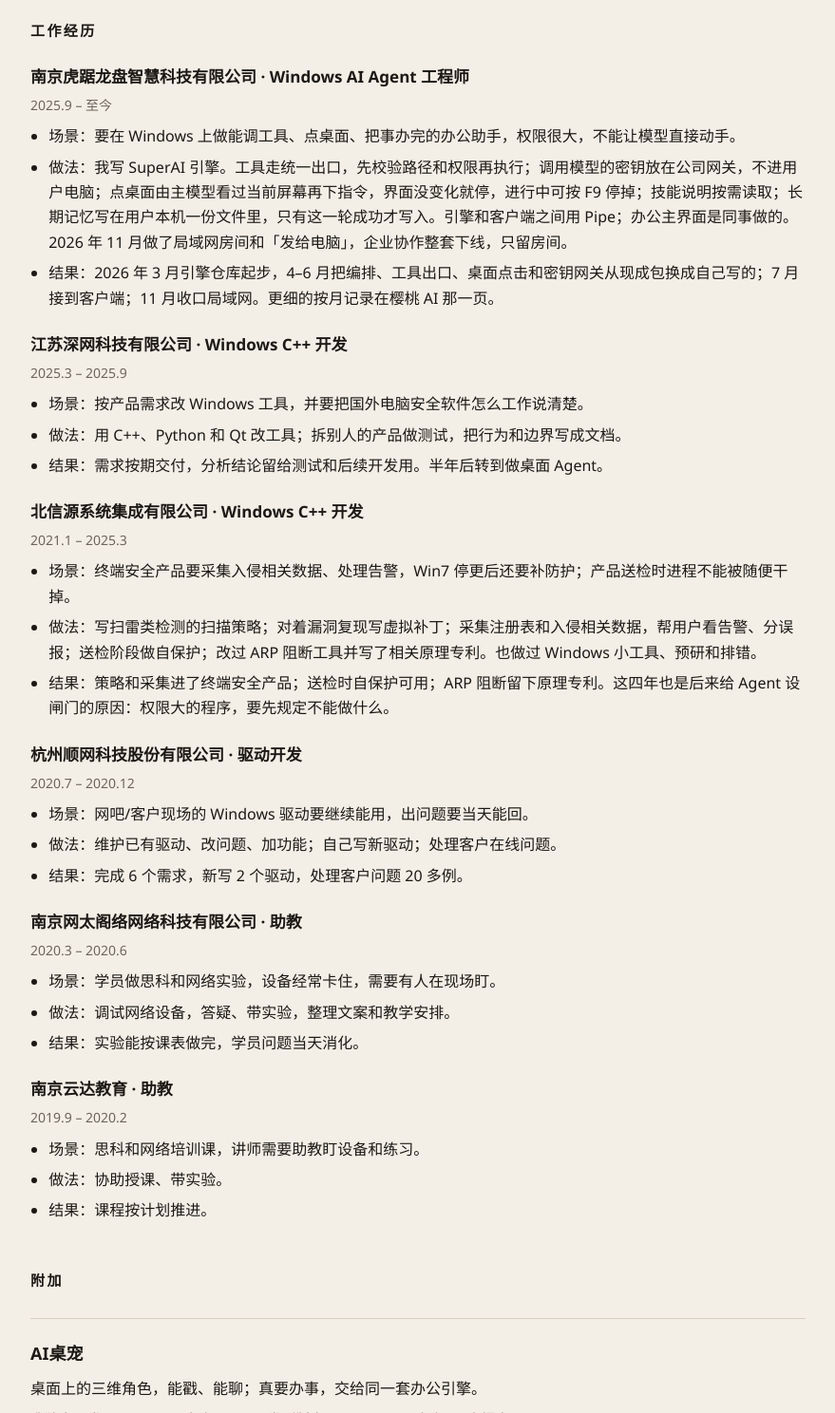
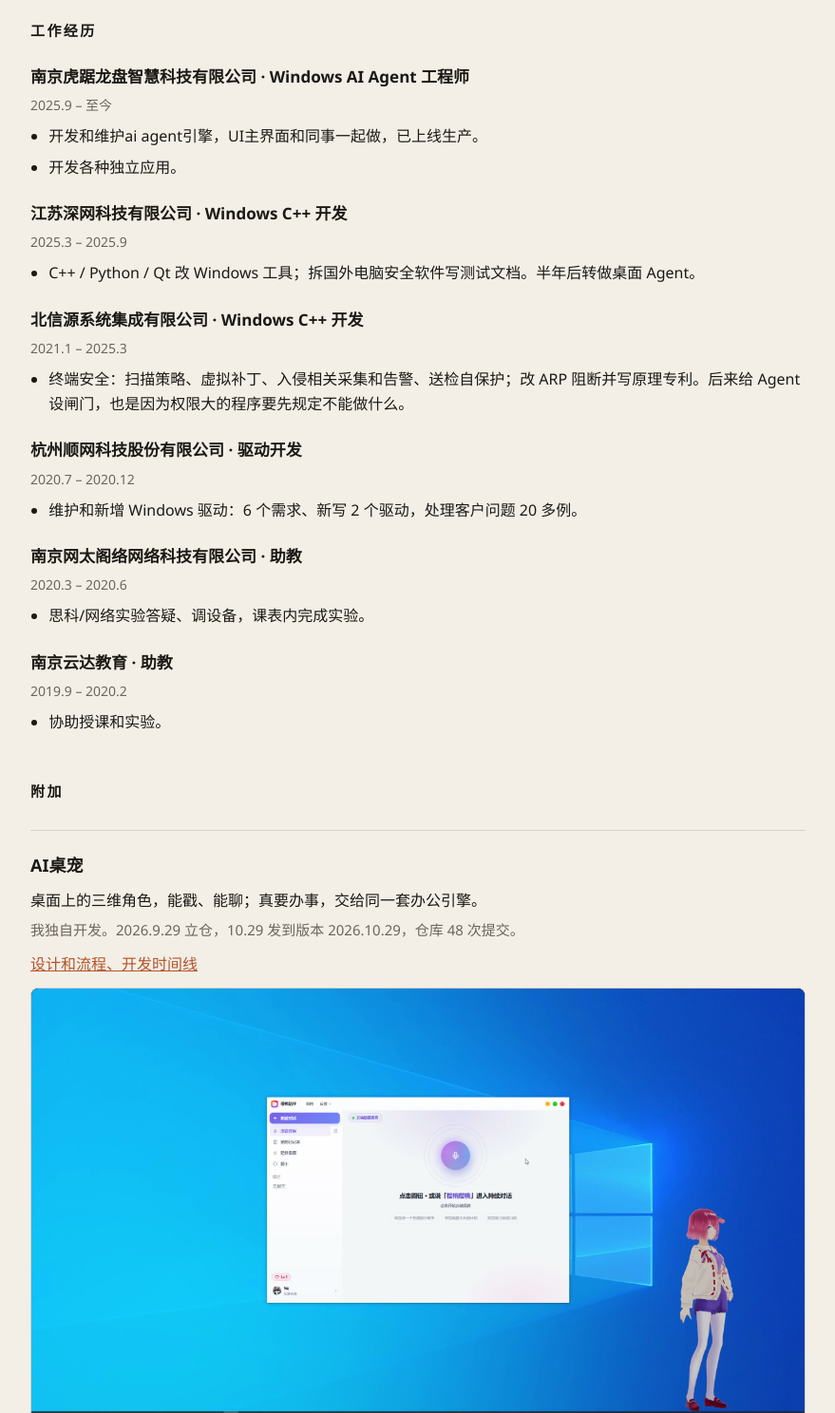
Before and after one commit to PowerfulGun/online-resume, a plain HTML site: page index.html in a window 1280 px wide. Shown: the part 1340-2828 px from the top of the page at 95% size, without its empty margins (200-1079 px from the left). Drawn offline with Linux system fonts and the light colour scheme.

Commit message:
Shorten work history so it scans in one screen.
Co-authored-by: Cursor <cursoragent@cursor.com>

```diff
--- a/index.html
+++ b/index.html
@@ -151,9 +151,8 @@
         <h3>南京虎踞龙盘智慧科技有限公司 · Windows AI Agent 工程师</h3>
         <p class="when">2025.9 – 至今</p>
         <ul>
-          <li>场景：要在 Windows 上做能调工具、点桌面、把事办完的办公助手，权限很大，不能让模型直接动手。</li>
-          <li>做法：我写 SuperAI 引擎。工具走统一出口，先校验路径和权限再执行；调用模型的密钥放在公司网关，不进用户电脑；点桌面由主模型看过当前屏幕再下指令，界面没变化就停，进行中可按 F9 停掉；技能说明按需读取；长期记忆写在用户本机一份文件里，只有这一轮成功才写入。引擎和客户端之间用 Pipe；办公主界面是同事做的。2026 年 11 月做了局域网房间和「发给电脑」，企业协作整套下线，只留房间。</li>
-          <li>结果：2026 年 3 月引擎仓库起步，4–6 月把编排、工具出口、桌面点击和密钥网关从现成包换成自己写的；7 月接到客户端；11 月收口局域网。更细的按月记录在樱桃 AI 那一页。</li>
+          <li>开发和维护ai agent引擎，UI主界面和同事一起做，已上线生产。</li>
+          <li>开发各种独立应用。</li>
         </ul>
       </article>
 
@@ -161,9 +160,7 @@
         <h3>江苏深网科技有限公司 · Windows C++ 开发</h3>
         <p class="when">2025.3 – 2025.9</p>
         <ul>
-          <li>场景：按产品需求改 Windows 工具，并要把国外电脑安全软件怎么工作说清楚。</li>
-          <li>做法：用 C++、Python 和 Qt 改工具；拆别人的产品做测试，把行为和边界写成文档。</li>
-          <li>结果：需求按期交付，分析结论留给测试和后续开发用。半年后转到做桌面 Agent。</li>
+          <li>C++ / Python / Qt 改 Windows 工具；拆国外电脑安全软件写测试文档。半年后转做桌面 Agent。</li>
         </ul>
       </article>
 
@@ -171,9 +168,7 @@
         <h3>北信源系统集成有限公司 · Windows C++ 开发</h3>
         <p class="when">2021.1 – 2025.3</p>
         <ul>
-          <li>场景：终端安全产品要采集入侵相关数据、处理告警，Win7 停更后还要补防护；产品送检时进程不能被随便干掉。</li>
-          <li>做法：写扫雷类检测的扫描策略；对着漏洞复现写虚拟补丁；采集注册表和入侵相关数据，帮用户看告警、分误报；送检阶段做自保护；改过 ARP 阻断工具并写了相关原理专利。也做过 Windows 小工具、预研和排错。</li>
-          <li>结果：策略和采集进了终端安全产品；送检时自保护可用；ARP 阻断留下原理专利。这四年也是后来给 Agent 设闸门的原因：权限大的程序，要先规定不能做什么。</li>
+          <li>终端安全：扫描策略、虚拟补丁、入侵相关采集和告警、送检自保护；改 ARP 阻断并写原理专利。后来给 Agent 设闸门，也是因为权限大的程序要先规定不能做什么。</li>
         </ul>
       </article>
 
@@ -181,9 +176,7 @@
         <h3>杭州顺网科技股份有限公司 · 驱动开发</h3>
         <p class="when">2020.7 – 2020.12</p>
         <ul>
-          <li>场景：网吧/客户现场的 Windows 驱动要继续能用，出问题要当天能回。</li>
-          <li>做法：维护已有驱动、改问题、加功能；自己写新驱动；处理客户在线问题。</li>
-          <li>结果：完成 6 个需求，新写 2 个驱动，处理客户问题 20 多例。</li>
+          <li>维护和新增 Windows 驱动：6 个需求、新写 2 个驱动，处理客户问题 20 多例。</li>
         </ul>
       </article>
 
@@ -191,9 +184,7 @@
         <h3>南京网太阁络网络科技有限公司 · 助教</h3>
         <p class="when">2020.3 – 2020.6</p>
         <ul>
-          <li>场景：学员做思科和网络实验，设备经常卡住，需要有人在现场盯。</li>
-          <li>做法：调试网络设备，答疑、带实验，整理文案和教学安排。</li>
-          <li>结果：实验能按课表做完，学员问题当天消化。</li>
+          <li>思科/网络实验答疑、调设备，课表内完成实验。</li>
         </ul>
       </article>
 
@@ -201,9 +192,7 @@
         <h3>南京云达教育 · 助教</h3>
         <p class="when">2019.9 – 2020.2</p>
         <ul>
-          <li>场景：思科和网络培训课，讲师需要助教盯设备和练习。</li>
-          <li>做法：协助授课、带实验。</li>
-          <li>结果：课程按计划推进。</li>
+          <li>协助授课和实验。</li>
         </ul>
       </article>
     </section>
```
